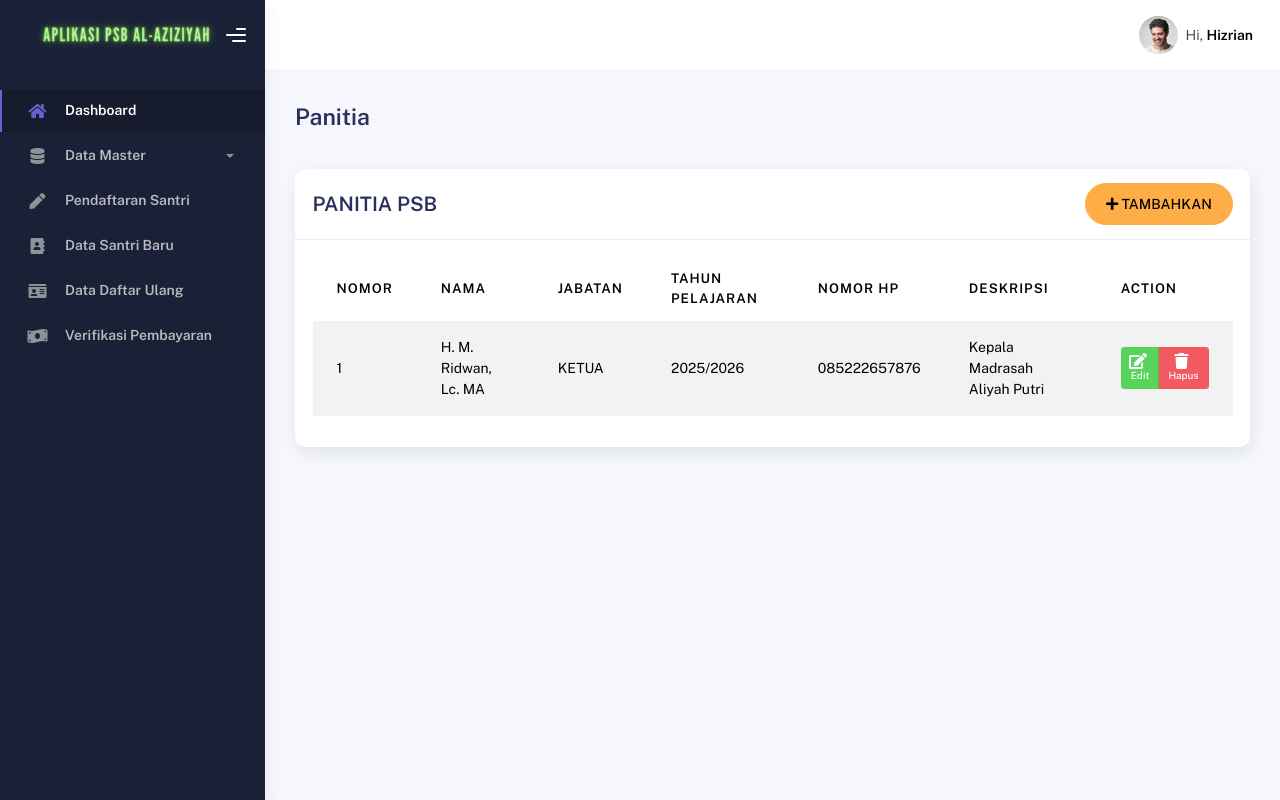
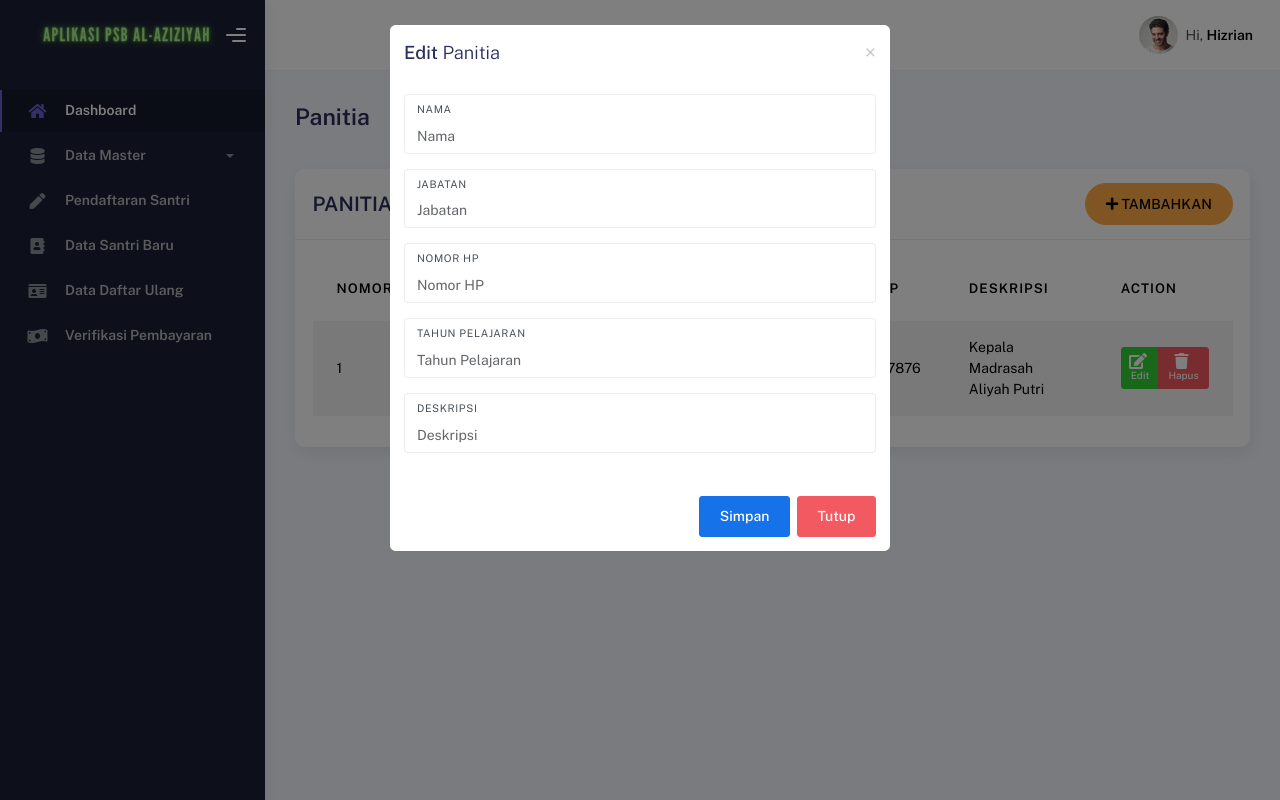
Before and after one commit to Al-Aziziyah/KaiAdmin-psb, a plain HTML site: page panitia.html in a window 1280 px wide. Both pictures are taken after a click on the button "Edit". Drawn offline with nearby package versions, Linux system fonts and the light colour scheme.

Commit message:
modal edit panitia

```diff
--- a/panitia.html
+++ b/panitia.html
@@ -267,7 +267,7 @@
                       <button
                         class="btn btn-warning btn-round ms-auto"
                         data-bs-toggle="modal"
-                        data-bs-target="#addRowModal"
+                        data-bs-target="#addPanitia"
                       >
                         <i class="fa fa-plus"></i>
                         TAMBAHKAN
@@ -302,7 +302,9 @@
                             <td>Kepala Madrasah Aliyah Putri</td>
                             <td>
                               <div class="btn-group">
-                                <button class="btn btn-success btn-xs">
+                                <button class="btn btn-success btn-xs"
+                                data-bs-toggle="modal"
+                                data-bs-target="#editPanitia">
                                       <span class="btn-label">
                                         <i class="fa fa-edit"></i>
                                       </span>
@@ -324,10 +326,12 @@
                 </div>
               </div>
 
+            </div>
+
             <!-- Modal Tambah Panitia -->
             <div
             class="modal fade"
-              id="addRowModal"
+            id="addPanitia"
             tabindex="-1"
             role="dialog"
             aria-hidden="true"
@@ -431,7 +435,113 @@
               </div>
             </div>
             <!-- end Modal Tambah Panitia -->
+            <!-- Modal Edit Panitia -->
+            <div
+            class="modal fade"
+            id="editPanitia"
+            tabindex="-1"
+            role="dialog"
+            aria-hidden="true"
+            data-bs-backdrop="static"
+            >
+              <div class="modal-dialog" role="document">
+                <div class="modal-content">
+                  <div class="modal-header border-0">
+                    <h5 class="modal-title">
+                      <span class="fw-mediumbold">Edit</span>
+                      <span class="fw-light">Panitia </span>
+                    </h5>
+                    <button
+                      type="button"
+                      class="close"
+                      data-bs-dismiss="modal"
+                      aria-label="Close"
+                    >
+                      <span aria-hidden="true">&times;</span>
+                    </button>
                   </div>
+                  <div class="modal-body">
+
+                    <form>
+                      <div class="row">
+                        <div class="col-sm-12">
+                          <div class="form-group form-group-default">
+                            <label>Nama</label>
+                            <input
+                              id=""
+                              type="text"
+                              class="form-control"
+                              placeholder="Nama"
+                            />
+                          </div>
+                        </div>
+                        <div class="col-sm-12">
+                          <div class="form-group form-group-default">
+                            <label>Jabatan</label>
+                            <input
+                              id=""
+                              type="text"
+                              class="form-control"
+                              placeholder="Jabatan"
+                            />
+                          </div>
+                        </div>
+                        <div class="col-sm-12">
+                          <div class="form-group form-group-default">
+                            <label>Nomor HP</label>
+                            <input
+                              id=""
+                              type="text"
+                              class="form-control"
+                              placeholder="Nomor HP"
+                            />
+                          </div>
+                        </div>
+                        <div class="col-sm-12">
+                          <div class="form-group form-group-default">
+                            <label>Tahun Pelajaran</label>
+                            <input
+                              id=""
+                              type="text"
+                              class="form-control"
+                              placeholder="Tahun Pelajaran"
+                            />
+                          </div>
+                        </div>
+                        <div class="col-sm-12">
+                          <div class="form-group form-group-default">
+                            <label>Deskripsi</label>
+                            <input
+                              id=""
+                              type="text"
+                              class="form-control"
+                              placeholder="Deskripsi"
+                            />
+                          </div>
+                        </div>
+                      </div>
+                    </form>
+                  </div>
+                  <div class="modal-footer border-0">
+                    <button
+                      type="button"
+                      id="addRowButton"
+                      class="btn btn-primary"
+                    >
+                      Simpan
+                    </button>
+                    <button
+                      type="button"
+                      class="btn btn-danger"
+                      data-bs-dismiss="modal"
+                    >
+                      Tutup
+                    </button>
+                  </div>
+                </div>
+              </div>
+            </div>
+            <!-- end Modal Edit Panitia -->
 
           </div>
         </div>
```
Lines whose indentation alone changed are shown as unchanged.
